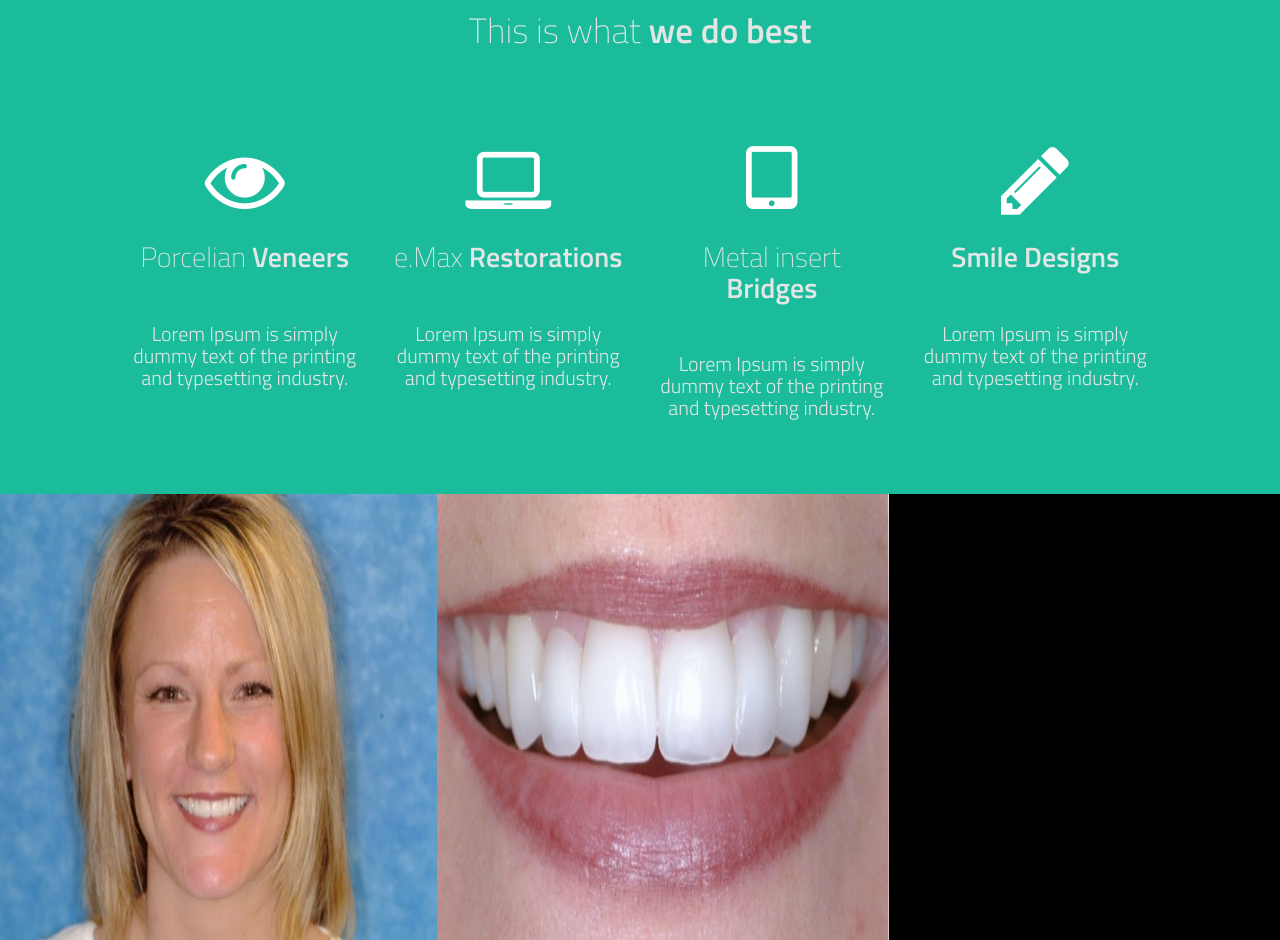
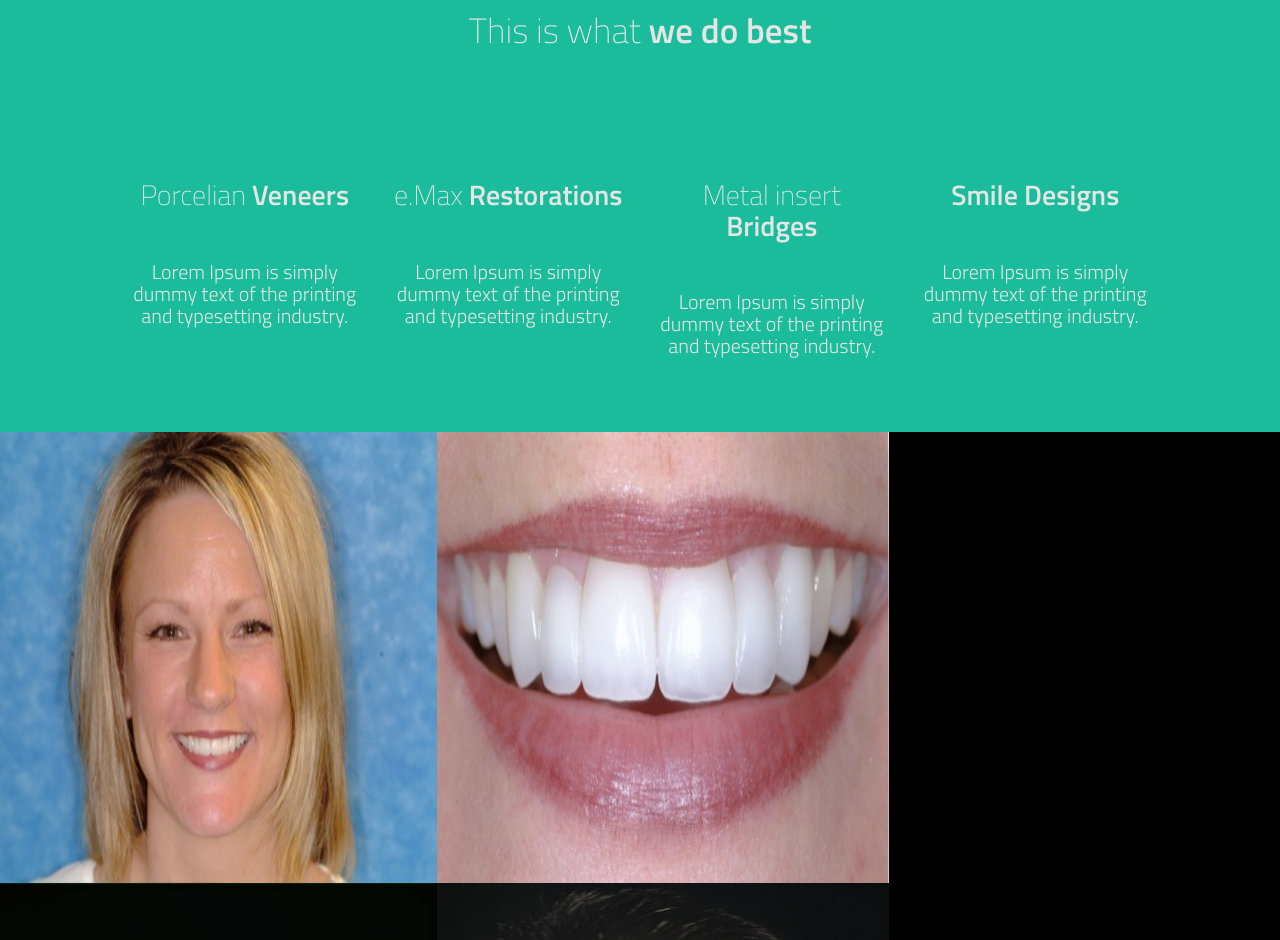
Before and after one commit to e30chris/LennartSmiles, a plain HTML site: page index.html in a window 1280 px wide. Shown: the part 1179-2119 px from the top of the page. Drawn offline with Linux system fonts and the light colour scheme.

Commit message:
removed icons

```diff
--- a/index.html
+++ b/index.html
@@ -74,7 +74,6 @@
 				<div class="col-12 col-sm-4"><span>&nbsp;</span></div><span>&nbsp;</span></div>
 				<div class="col-12 col-sm-4"><span>&nbsp;</span></div><span>&nbsp;</span></div>
 				<div class="col-12 col-sm-4"><span>&nbsp;</span></div><span>&nbsp;</span></div>
-
 			</div><!-- /row -->
 		</div><!-- /container -->
 	</div><!-- /slide1 -->
@@ -93,22 +92,22 @@
 			</div><!-- /row -->
 			<div class="row content-row">
 				<div class="col-12 col-lg-3 col-sm-6">
-					<p><i class="icon icon-eye-open"></i></p>
+					<p>&nbsp;</p>
 					<h2 class="font-thin">Porcelian <span class="font-semibold">Veneers</span></h2>
 					<h4 class="font-thin">Lorem Ipsum is simply dummy text of the printing and typesetting industry.</h4>
 				</div><!-- /col12 -->
 				<div class="col-12 col-lg-3 col-sm-6">
-					<p><i class="icon icon-laptop"></i></p>
+					<p>&nbsp;</p>
 					<h2 class="font-thin">e.Max <span class="font-semibold">Restorations</span></h2>
 					<h4 class="font-thin">Lorem Ipsum is simply dummy text of the printing and typesetting industry.</h4>
 				</div><!-- /col12 -->
 				<div class="col-12 col-lg-3 col-sm-6">
-					<p><i class="icon icon-tablet"></i></p>
+					<p>&nbsp;</p>
 					<h2 class="font-thin">Metal insert <span class="font-semibold">Bridges</span></h2>
 					<h4 class="font-thin">Lorem Ipsum is simply dummy text of the printing and typesetting industry.</h4>
 				</div><!-- /col12 -->
 				<div class="col-12 col-lg-3 col-sm-6">
-					<p><i class="icon icon-pencil"></i></p>
+					<p>&nbsp;</p>
 					<h2 class="font-semibold">Smile <span class="font-semibold">Designs</span></h2>
 					<h4 class="font-thin">Lorem Ipsum is simply dummy text of the printing and typesetting industry.</h4>
 				</div><!-- /col12 -->
```
